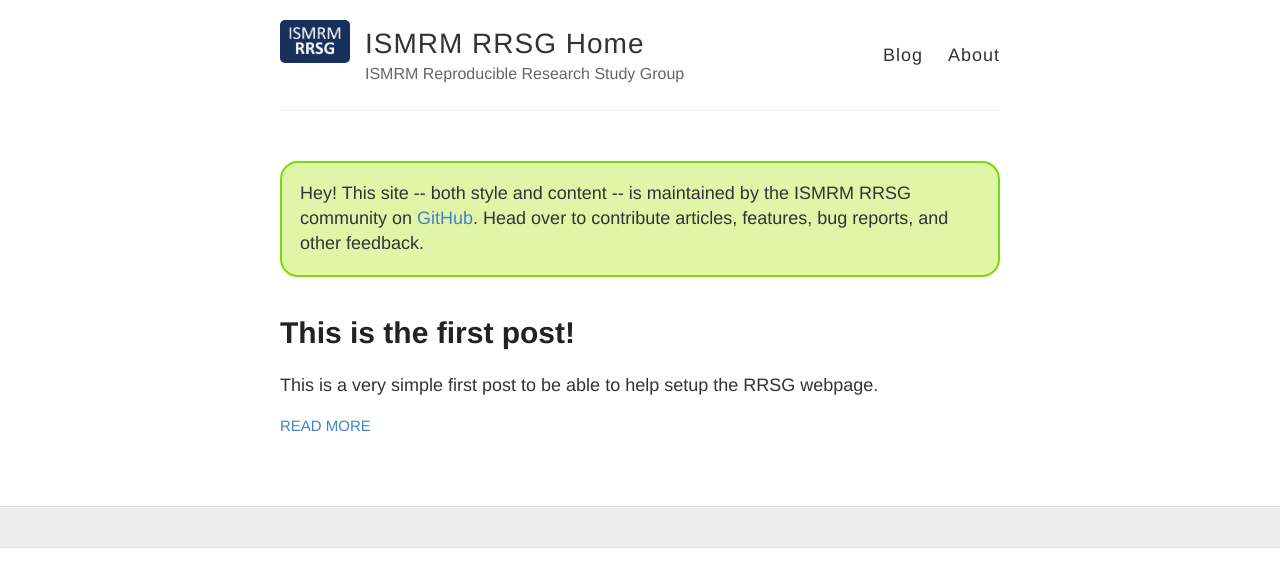
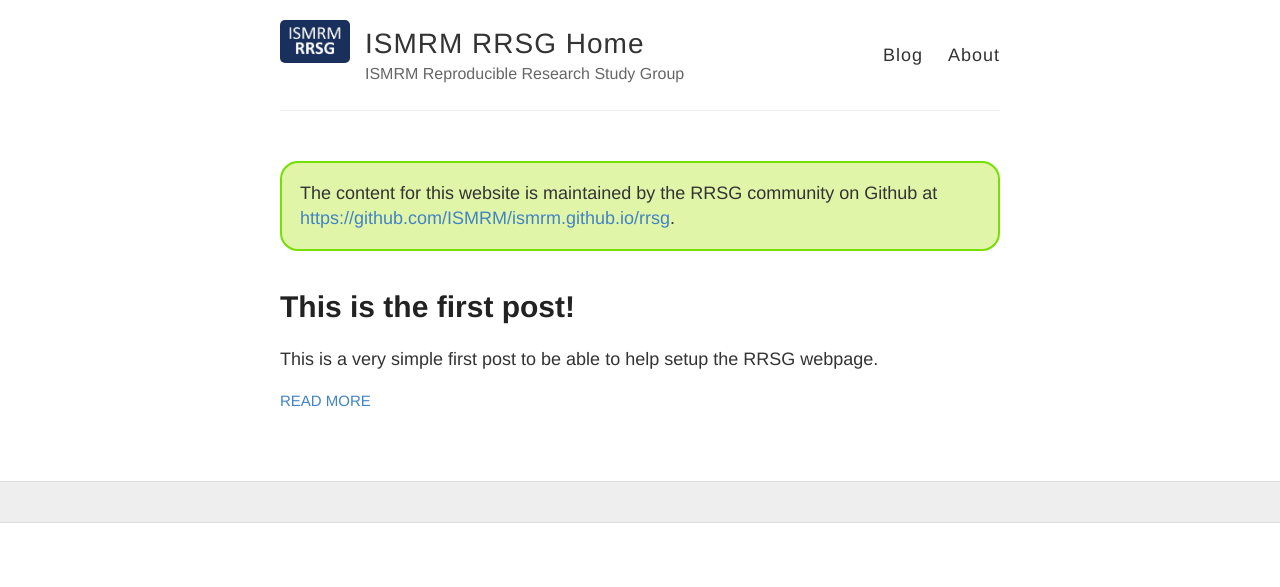
Before and after one commit to ISMRM/rrsg, a Jekyll site: the page built from index.html, in a window 1280 px wide. Shown: the top 587 px of the page. Built offline with Jekyll 4.4.1, drawn with Linux system fonts in a browser that asks for light colours; comment, search, counter and statistics services are not loaded.

Commit message:
Change text slightly

```diff
--- a/index.html
+++ b/index.html
@@ -4,8 +4,8 @@ layout: default
 
 <div class="posts">
   <div style="background: #E1F5A9; padding: 1em; border-radius: 1em; border: 2px solid #74DF00">
-      Hey! This site -- both style and content -- is maintained by the ISMRM
-      RRSG community on <a href="https://github.com/ISMRM/ismrm.github.io/rrsg">GitHub</a>. Head over to contribute articles, features, bug reports, and other feedback.
+      The content for this website is maintained by the
+      RRSG community on Github at <a href="https://github.com/ISMRM/ismrm.github.io/rrsg">https://github.com/ISMRM/ismrm.github.io/rrsg</a>.
   </div>
   {% for post in site.posts %}
     <article class="post">
```
